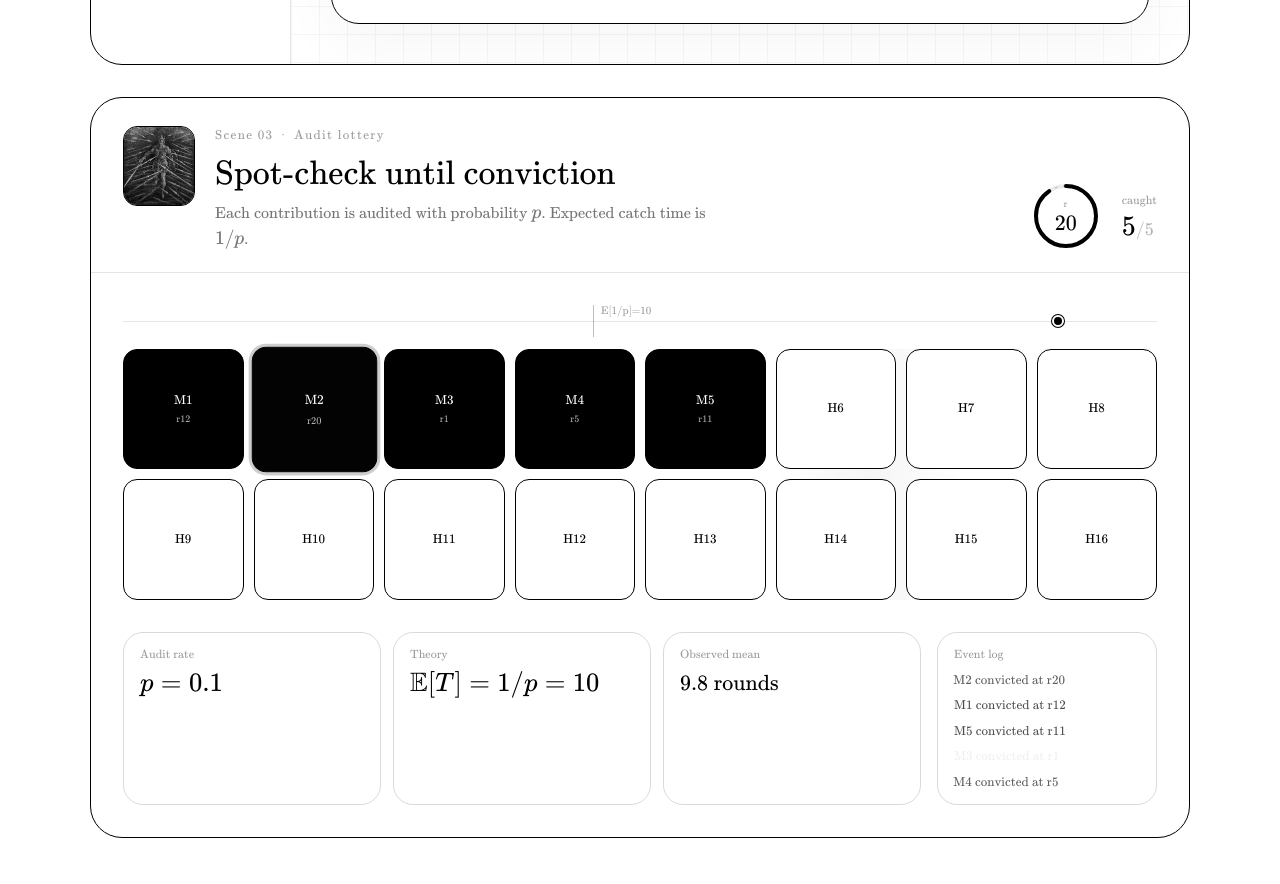
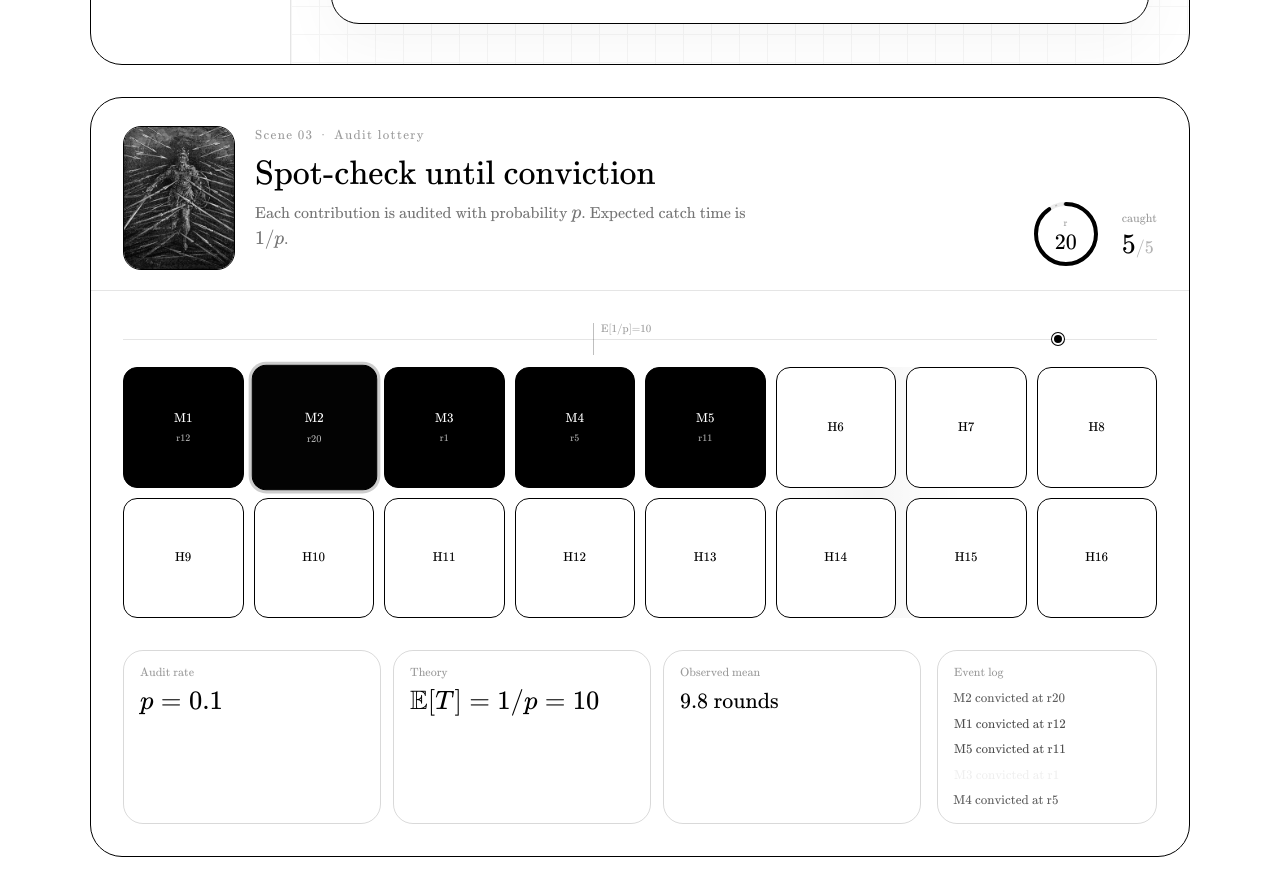
Before and after one commit to wienerlabs/leviathan-web, a React (Vite) app: page / in a window 1280 px wide. Shown: the part 4440-5324 px from the top of the page. Built offline with nearby package versions, Linux system fonts and the light colour scheme.

Commit message:
style: enlarge audit figure next to lottery header

```diff
--- a/src/components/math/AuditVisual.tsx
+++ b/src/components/math/AuditVisual.tsx
@@ -105,7 +105,7 @@ export default function AuditVisual() {
             alt=""
             width={280}
             height={350}
-            className="h-16 w-14 md:h-20 md:w-[4.5rem] object-cover rounded-[14px] border border-black shrink-0 grayscale"
+            className="h-28 w-24 md:h-36 md:w-28 object-cover rounded-[18px] border border-black shrink-0 grayscale"
           />
           <div className="min-w-0">
             <p className="text-[13px] tracking-[0.1em] text-black/40 mb-2">
```
